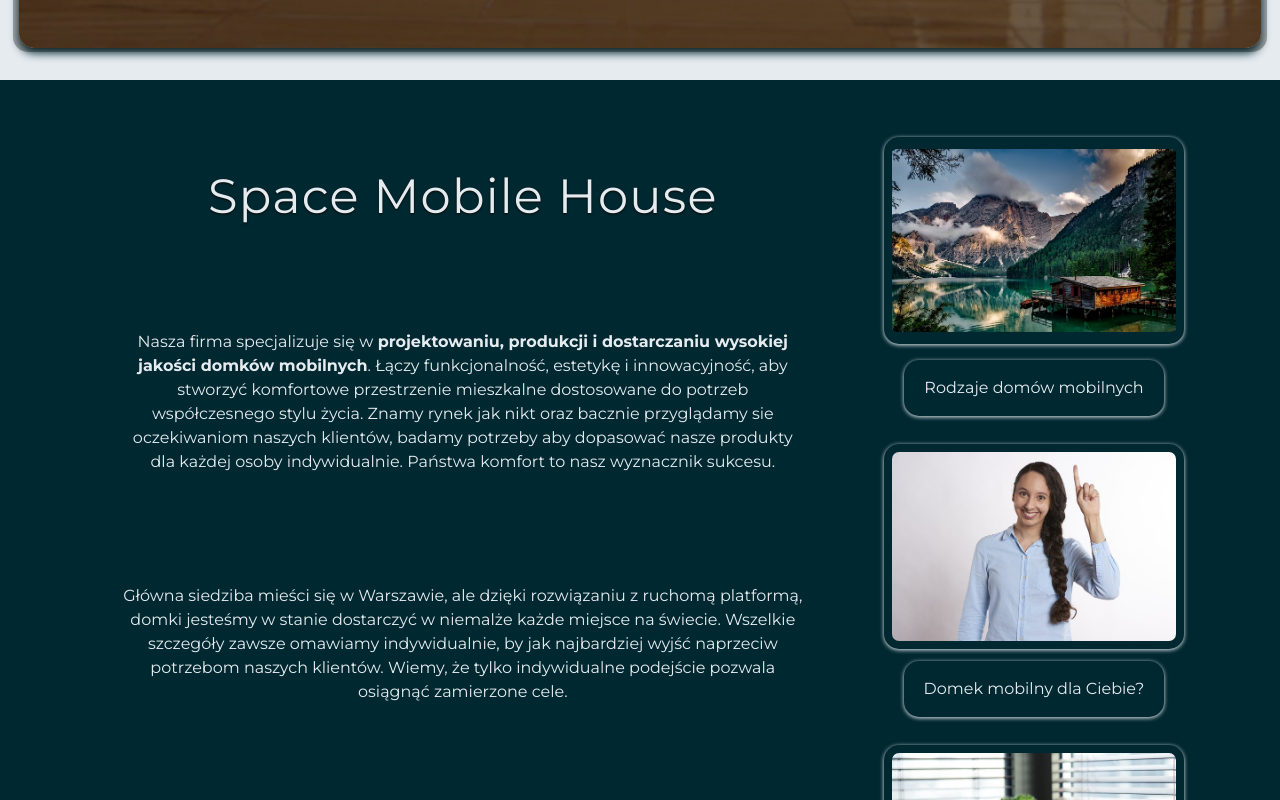
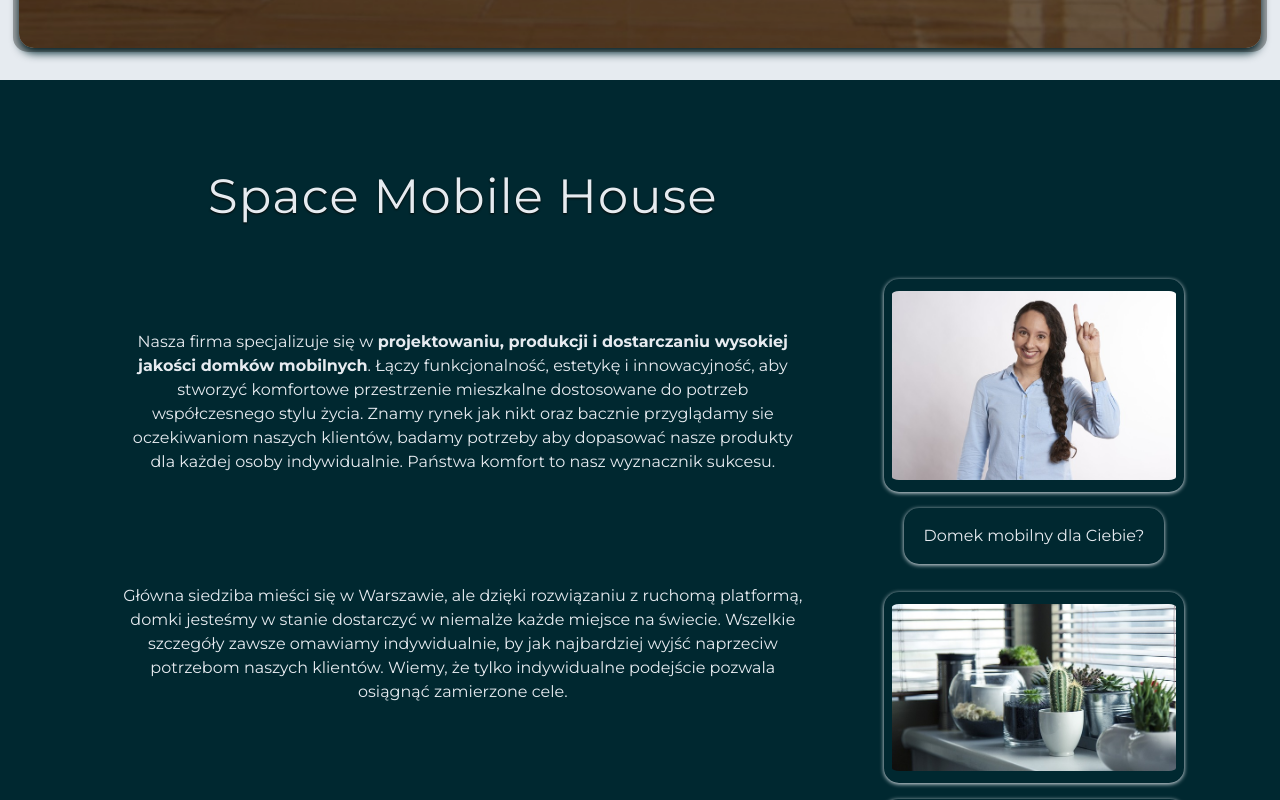
Before and after one commit to designByMilencja/frame-houses, a Next.js app: page / in a window 1280 px wide. Shown: the part 740-1540 px from the top of the page. Built offline with nearby package versions, Linux system fonts and the light colour scheme.

Commit message:
fix(About): changed heading and links

```diff
--- a/components/home/About.jsx
+++ b/components/home/About.jsx
@@ -1,6 +1,5 @@
 'use client'
 import Button from "@/components/Button";
-import {Link} from 'react-scroll'
 import {abouts} from "@/constants";
 
 const About = () => {
@@ -34,7 +33,7 @@ const About = () => {
 
                             <div
                                 className="flex flex-col justify-evenly items-center mx-1 my-5">
-                                <h2 className="text-2xl font-bold tracking-wide text-with-darkShadow py-4">Misja:</h2>
+                                <h3 className="text-2xl font-bold tracking-wide text-with-darkShadow py-4">Misja:</h3>
                                 <p className="p-5">
                                     Dostarczamy klientom domy mobilne, które łączą w sobie <span
                                     className="font-bold">wygodę tradycyjnych domów z zaletami mobilności</span>.
@@ -45,20 +44,14 @@ const About = () => {
                     </div>
 
                     <div className="flex flex-col sm:flex-row md:flex-col flex-wrap justify-evenly items-center m-3">
-                        <a href="/houses"
+                        {abouts.map((about, index) => (
+                            <div
+                                key={index}
                            className="pr-3 my-[10px] rounded-[15px] flex flex-col justify-center items-center cursor-pointer">
-                            <img alt="beautiful house and lake" src="/assets/images/houses.jpg"
+                            <img alt={about.alt} src={about.src}
                                  className="w-[300px]  min-w-[200px] p-2 sm:mb-2 py-3 rounded-[15px] box-with-lightShadow"/>
-                            <Button text="Rodzaje domów mobilnych"/>
-                        </a>
-                        {abouts.map((about, index) => (
-                            <Link key={index}
-                                  activeClass="active" to={about.to} spy={true} smooth={true} offset={0} duration={500}
-                                  className="pr-3 my-[10px] rounded-[15px] flex flex-col justify-center items-center cursor-pointer">
-                                <img alt={about.alt} src={about.src}
-                                     className="w-[300px] min-w-[200px] p-2 sm:mb-2 md:mb-1 rounded-[15px] box-with-lightShadow"/>
-                                <Button text={about.text}/>
-                            </Link>
+                            <Button text={about.text} href={about.href} />
+                        </div>
                         ))}
                     </div>
                 </div>
```
